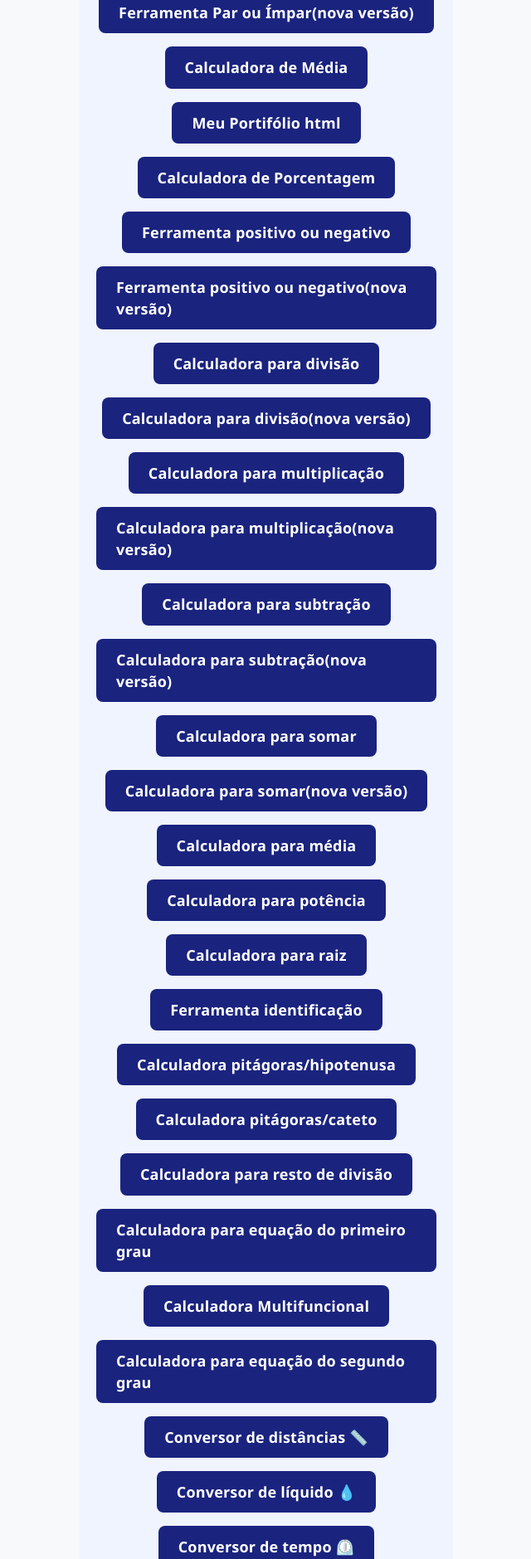
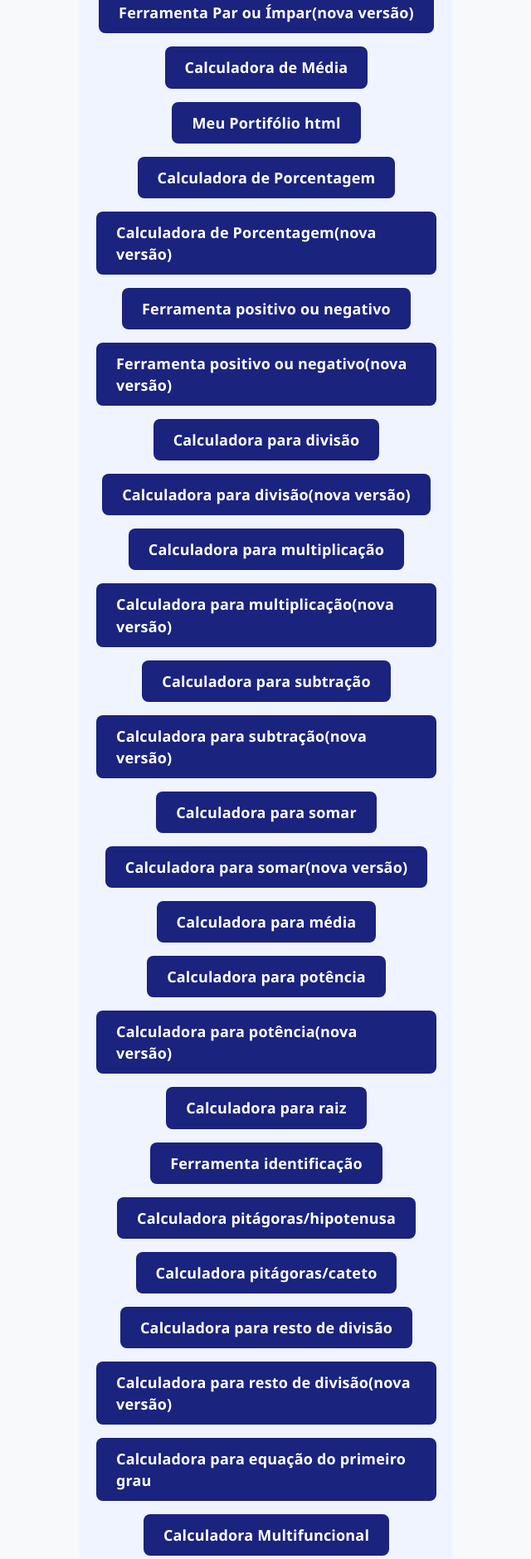
Before and after one commit to samylleribeiro/portifolio-react, a React (Vite) app: page / in a window 1280 px wide. Shown: the part 464-2343 px from the top of the page at 83% size, without its empty margins (319-959 px from the left). Built offline with nearby package versions, Linux system fonts and the light colour scheme.

Commit message:
adicionando uma nova versão das calculadoras de resto de divisão, porcentagem e potência

```diff
--- a/src/App.jsx
+++ b/src/App.jsx
@@ -61,6 +61,15 @@ function App() {
               rel="noreferrer"
             >
               Calculadora de Porcentagem
+            </a>
+          </li>
+          <li>
+            <a
+              href=" https://samylleribeiro.github.io/porcentagem-2.0/"
+              target="_blank"
+              rel="noreferrer"
+            >
+              Calculadora de Porcentagem(nova versão)
             </a>
           </li>
           <li>
@@ -173,6 +182,15 @@ function App() {
           </li>
           <li>
             <a
+              href="https://samylleribeiro.github.io/potência-2.0/"
+              target="_blank"
+              rel="noreferrer"
+            >
+              Calculadora para potência(nova versão)
+            </a>
+          </li>
+          <li>
+            <a
               href="https://samylleribeiro.github.io/raiz/"
               target="_blank"
               rel="noreferrer"
@@ -214,6 +232,15 @@ function App() {
               rel="noreferrer"
             >
               Calculadora para resto de divisão
+            </a>
+          </li>
+          <li>
+            <a
+              href="https://samylleribeiro.github.io/restoDivisao/"
+              target="_blank"
+              rel="noreferrer"
+            >
+              Calculadora para resto de divisão(nova versão)
             </a>
           </li>
           <li>
```
